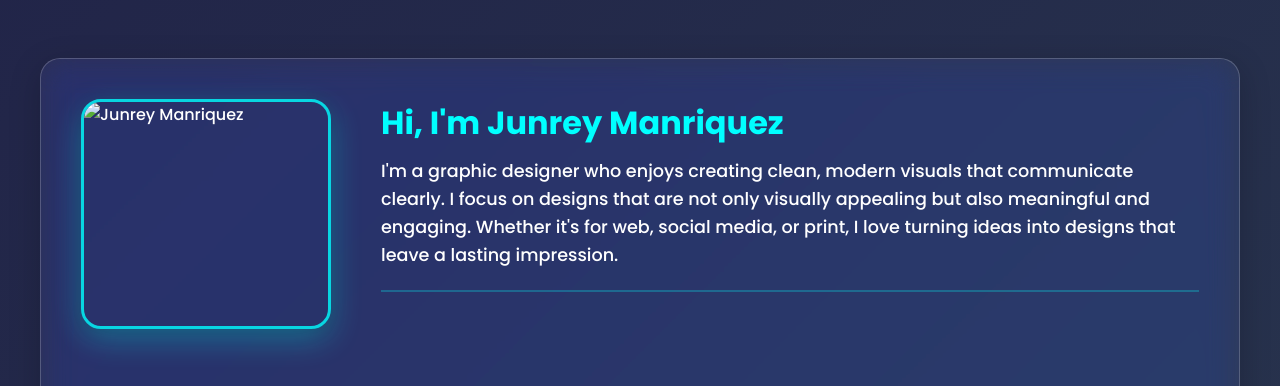
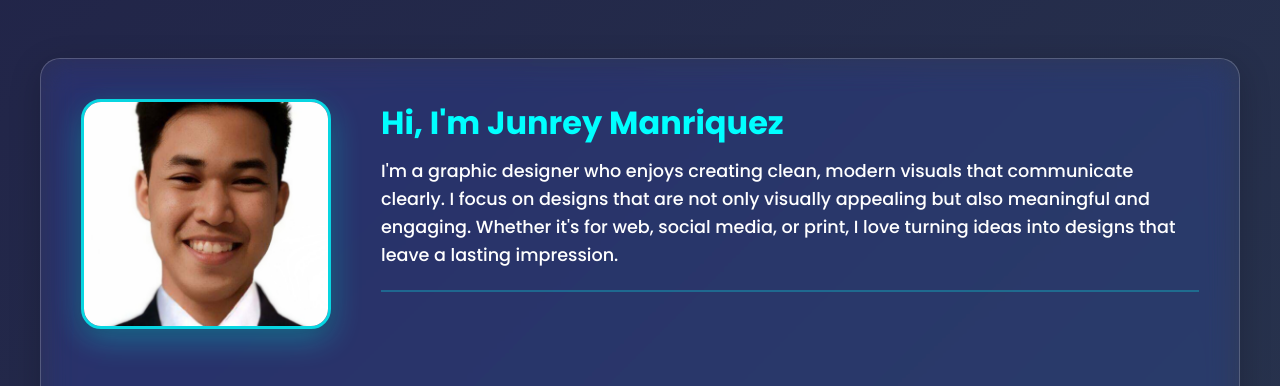
Before and after one commit to JoonRei/My-Portfolio-Junrey, a plain HTML site: page index.html in a window 1280 px wide. Shown: the part 802-1188 px from the top of the page. Drawn offline with nearby package versions, Linux system fonts and the light colour scheme; some packages are replaced by stand-ins of ours; a script that the page names is missing.

Commit message:
Update index.html

```diff
--- a/index.html
+++ b/index.html
@@ -41,7 +41,7 @@
 
       <!-- Profile Image & Details -->
       <div class="about-header">
-        <img src="images/pfpic.jpg" alt="Junrey Manriquez" class="about-pic" />
+        <img src="images/pfpic.png" alt="Junrey Manriquez" class="about-pic" />
         <div class="about-intro">
           <h2>Hi, I'm Junrey Manriquez</h2>
           <p>
```
